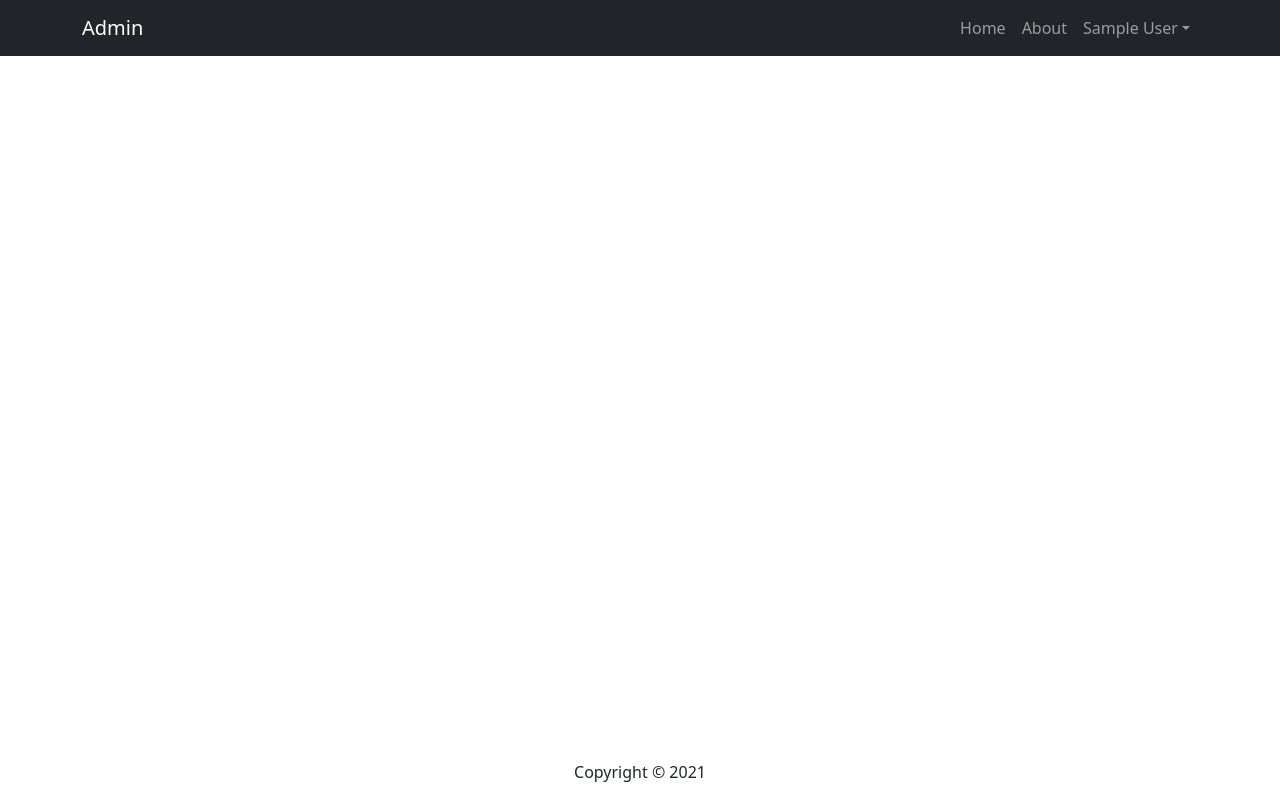
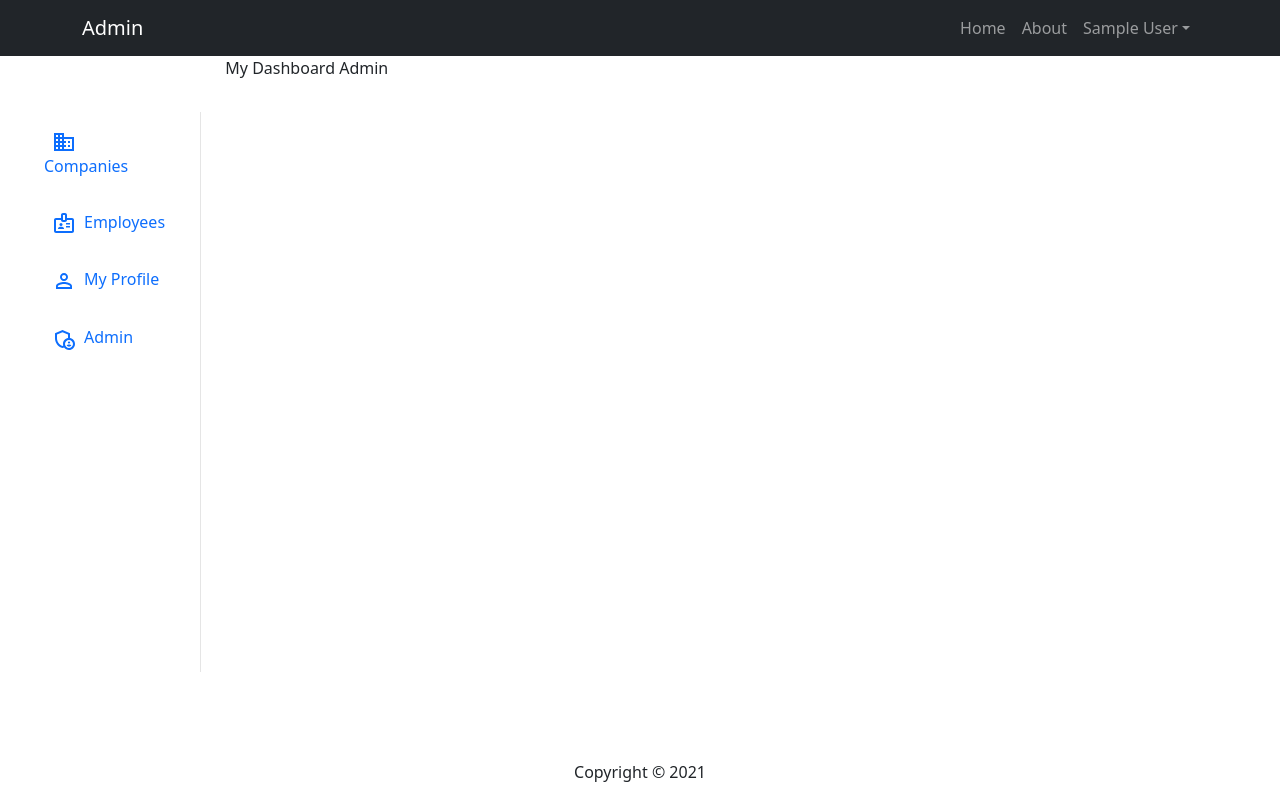
Before and after one commit to GeraldHero/Admin-Panel, a React (Create React App) app in the folder client/: page /admin in a window 1280 px wide. Built offline with nearby package versions, Linux system fonts and the light colour scheme; sample sign-in values are in the browser's storage.

Commit message:
add dashboard Route and create dashboard controllers

```diff
--- a/client/package.json
+++ b/client/package.json
@@ -3,8 +3,11 @@
   "version": "0.1.0",
   "private": true,
   "dependencies": {
+    "@emotion/react": "^11.7.0",
+    "@emotion/styled": "^11.6.0",
     "@mui/icons-material": "^5.2.1",
     "@mui/material": "^5.2.3",
+    "@mui/styled-engine-sc": "^5.1.0",
     "@testing-library/jest-dom": "^5.11.4",
     "@testing-library/react": "^11.1.0",
     "@testing-library/user-event": "^12.1.10",
@@ -19,6 +22,7 @@
     "redux": "^4.1.2",
     "redux-devtools-extension": "^2.13.9",
     "redux-thunk": "^2.4.1",
+    "styled-components": "^5.3.3",
     "web-vitals": "^1.0.1"
   },
   "scripts": {
--- a/client/src/App.js
+++ b/client/src/App.js
@@ -9,12 +9,25 @@ import PrivateRoute from './components/routing/PrivateRoute';
 const MyLogin = lazy(() => import('./pages/MyLogin'));
 const MyHomePage = lazy(() => import('./pages/MyHomePage'));
 const MyDashboard = lazy(() => import('./pages/MyDashboard'));
+const MyDashboardCompanies = lazy(() =>
+  import('./controllers/myDashboardCompanies/MyDashboardCompanies')
+);
+const MyDashboardEmployees = lazy(() =>
+  import('./controllers/myDashboardEmployees/MyDashboardEmployees')
+);
+const MyDashboardProfile = lazy(() =>
+  import('./controllers/myDashboardProfile/MyDashboardProfile')
+);
+const MyDashboardAdmin = lazy(() =>
+  import('./controllers/myDashboardAdmin/MyDashboardAdmin')
+);
 
 function App() {
   if (localStorage.getItem('userInfo')) {
     const item = JSON.parse(localStorage.getItem('userInfo'));
     setAuthToken(item.token);
   }
+
   return (
     <BrowserRouter>
       <MyNavbar />
@@ -22,9 +35,14 @@ function App() {
         <Suspense fallback={<MyLoader />}>
           <Routes>
             <Route path="/login" element={<MyLogin />}></Route>
-            <Route path="/" element={<MyHomePage />}></Route>
-            <Route exact path="/dashboard" element={<PrivateRoute />}>
-              <Route exact path="/dashboard" element={<MyDashboard />} />
+            <Route path="/d" element={<MyHomePage />}></Route>
+            <Route element={<PrivateRoute />}>
+              <Route path="/" element={<MyDashboard />}>
+                <Route path="/company" element={<MyDashboardCompanies />} />
+                <Route path="/employee" element={<MyDashboardEmployees />} />
+                <Route path="/profile" element={<MyDashboardProfile />} />
+                <Route path="/admin" element={<MyDashboardAdmin />} />
+              </Route>
             </Route>
           </Routes>
         </Suspense>
--- /dev/null
+++ b/client/src/controllers/myDashboardAdmin/MyDashboardAdmin.jsx
@@ -0,0 +1,7 @@
+import React from 'react';
+
+const MyDashboardAdmin = () => {
+  return <div>My Dashboard Admin</div>;
+};
+
+export default MyDashboardAdmin;
--- /dev/null
+++ b/client/src/controllers/myDashboardCompanies/MyDashboardCompanies.jsx
@@ -0,0 +1,7 @@
+import React from 'react';
+
+const MyDashboardCompanies = () => {
+  return <div>My Dashboard Companies</div>;
+};
+
+export default MyDashboardCompanies;
--- /dev/null
+++ b/client/src/controllers/myDashboardEmployees/MyDashboardEmployees.jsx
@@ -0,0 +1,7 @@
+import React from 'react';
+
+const MyDashboardEmployees = () => {
+  return <div>My Dashboard Employees</div>;
+};
+
+export default MyDashboardEmployees;
--- /dev/null
+++ b/client/src/controllers/myDashboardProfile/MyDashboardProfile.jsx
@@ -0,0 +1,7 @@
+import React from 'react';
+
+const MyDashboardProfile = () => {
+  return <div>My Dashboard Profile</div>;
+};
+
+export default MyDashboardProfile;
--- a/client/src/controllers/myDashboardSidebar/MyDashboardSidebar.jsx
+++ b/client/src/controllers/myDashboardSidebar/MyDashboardSidebar.jsx
@@ -2,28 +2,42 @@ import React from 'react';
 import { Nav } from 'react-bootstrap';
 import myStyle from './MyDashboardSidebar.module.css';
 import BusinessIcon from '@mui/icons-material/Business';
+import BadgeOutlinedIcon from '@mui/icons-material/BadgeOutlined';
+import PermIdentityIcon from '@mui/icons-material/PermIdentity';
+import AdminPanelSettingsOutlinedIcon from '@mui/icons-material/AdminPanelSettingsOutlined';
+import { Link } from 'react-router-dom';
+
 const MyDashboardSidebar = () => {
   return (
     <Nav
       className={`d-none d-md-block ${myStyle.sidebarNav}`}
-      activeKey="/dashboard"
+      activeKey="/company"
+      defaultActiveKey="/company"
       onSelect={(selectedKey) => {}}
     >
+      {' '}
       <Nav.Item>
-        <Nav.Link href="/dashboard/Company">
-          <BusinessIcon color="secondary" />
-          Company Data
+        {' '}
+        <Nav.Link className={myStyle.buttonWithIcon} as={Link} to="/company">
+          <BusinessIcon className="mx-2" /> Companies
+        </Nav.Link>{' '}
+      </Nav.Item>{' '}
+      <Nav.Item>
+        <Nav.Link className={myStyle.buttonWithIcon} as={Link} to="/employee">
+          <BadgeOutlinedIcon className="mx-2" />
+          Employees
         </Nav.Link>
       </Nav.Item>
       <Nav.Item>
-        <Nav.Link eventKey="link-1">Link</Nav.Link>
+        <Nav.Link className={myStyle.buttonWithIcon} as={Link} to="/profile">
+          <PermIdentityIcon className="mx-2" />
+          My Profile
+        </Nav.Link>
       </Nav.Item>
       <Nav.Item>
-        <Nav.Link eventKey="link-2">Link</Nav.Link>
-      </Nav.Item>
-      <Nav.Item>
-        <Nav.Link eventKey="disabled" disabled>
-          Disabled
+        <Nav.Link className={myStyle.buttonWithIcon} as={Link} to="/admin">
+          <AdminPanelSettingsOutlinedIcon className="mx-2" />
+          Admin
         </Nav.Link>
       </Nav.Item>
     </Nav>
--- a/client/src/controllers/myDashboardSidebar/MyDashboardSidebar.module.css
+++ b/client/src/controllers/myDashboardSidebar/MyDashboardSidebar.module.css
@@ -24,3 +24,25 @@
   min-width: 0;
   width: 100%;
 }
+
+/* Button */
+
+.buttonWithIcon {
+  display: inline-block;
+  width: 100%;
+
+  min-height: 2rem;
+  padding: 1rem 2rem;
+}
+.buttonWithIcon:hover {
+  background-color: #f8f9fa;
+  box-shadow: 4px 4px 14px -7px rgba(0, 0, 0, 0.27);
+  -webkit-box-shadow: 4px 4px 14px -7px rgba(0, 0, 0, 0.27);
+  -moz-box-shadow: 4px 4px 14px -7px rgba(0, 0, 0, 0.27);
+}
+.buttonWithIcon_Active {
+  color: black;
+}
+.buttonText {
+  width: max-content;
+}
--- a/client/src/controllers/myLogin/MyLoginForm.jsx
+++ b/client/src/controllers/myLogin/MyLoginForm.jsx
@@ -20,7 +20,7 @@ const MyLoginForm = () => {
 
   useEffect(() => {
     if (userInfo?.token) {
-      navigate('/dashboard');
+      navigate('/');
     }
   }, [navigate, userInfo]);
 
--- a/client/src/pages/MyDashboard.jsx
+++ b/client/src/pages/MyDashboard.jsx
@@ -1,10 +1,9 @@
 import React, { useEffect } from 'react';
-import { Row, Col, Container } from 'react-bootstrap';
-import { useDispatch, useSelector } from 'react-redux';
-import { useNavigate } from 'react-router';
+import { Row, Col } from 'react-bootstrap';
+import { useSelector } from 'react-redux';
+import { Outlet, useNavigate } from 'react-router';
 import MyDashboardSidebar from '../controllers/myDashboardSidebar/MyDashboardSidebar';
 const MyDashboard = () => {
-  const dispatch = useDispatch();
   const userLogin = useSelector((state) => state.userLogin);
   const { userInfo } = userLogin;
 
@@ -19,11 +18,11 @@ const MyDashboard = () => {
   return (
     <div className="container-fluid">
       <Row>
-        <Col md={3}>
+        <Col md={2}>
           <MyDashboardSidebar />
         </Col>
         <Col xs={12} md={8}>
-          this is my context
+          <Outlet />
         </Col>
       </Row>
     </div>
```
Also changed, not shown: 1 other file (tests, documents, lock files or other folders).
